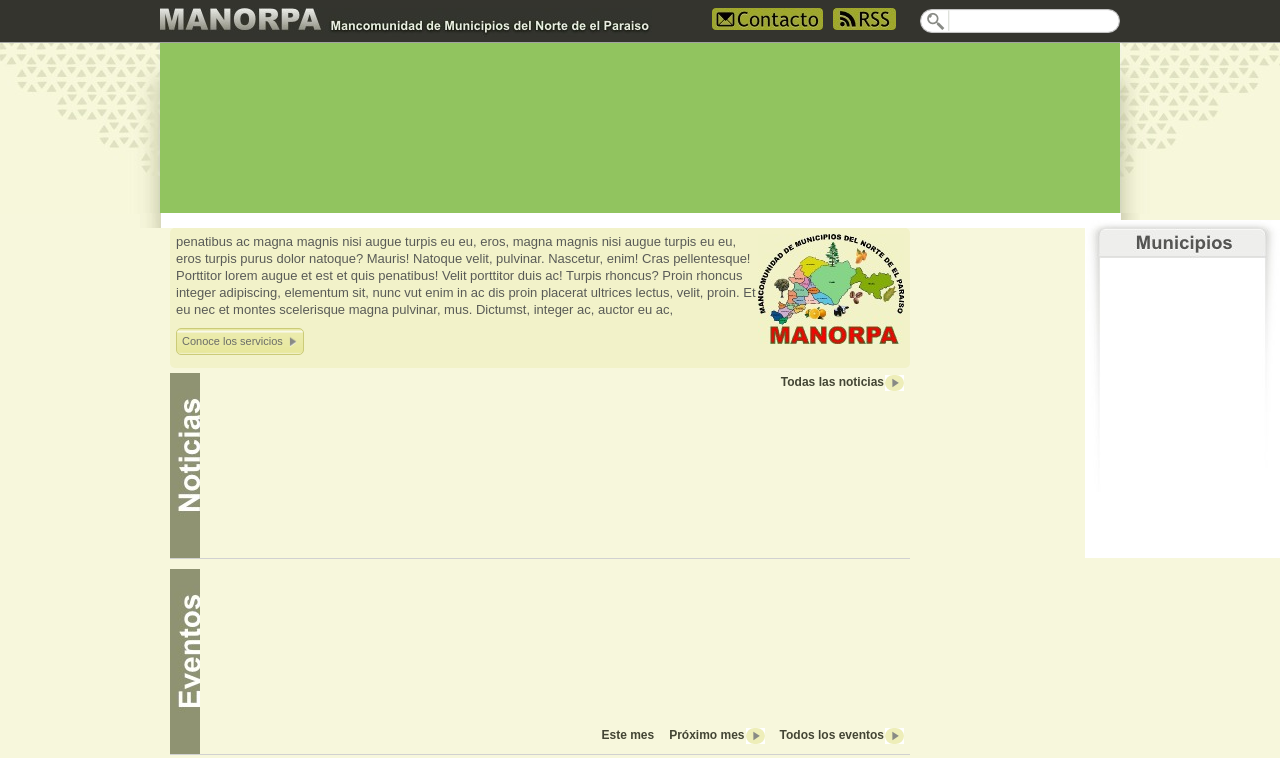
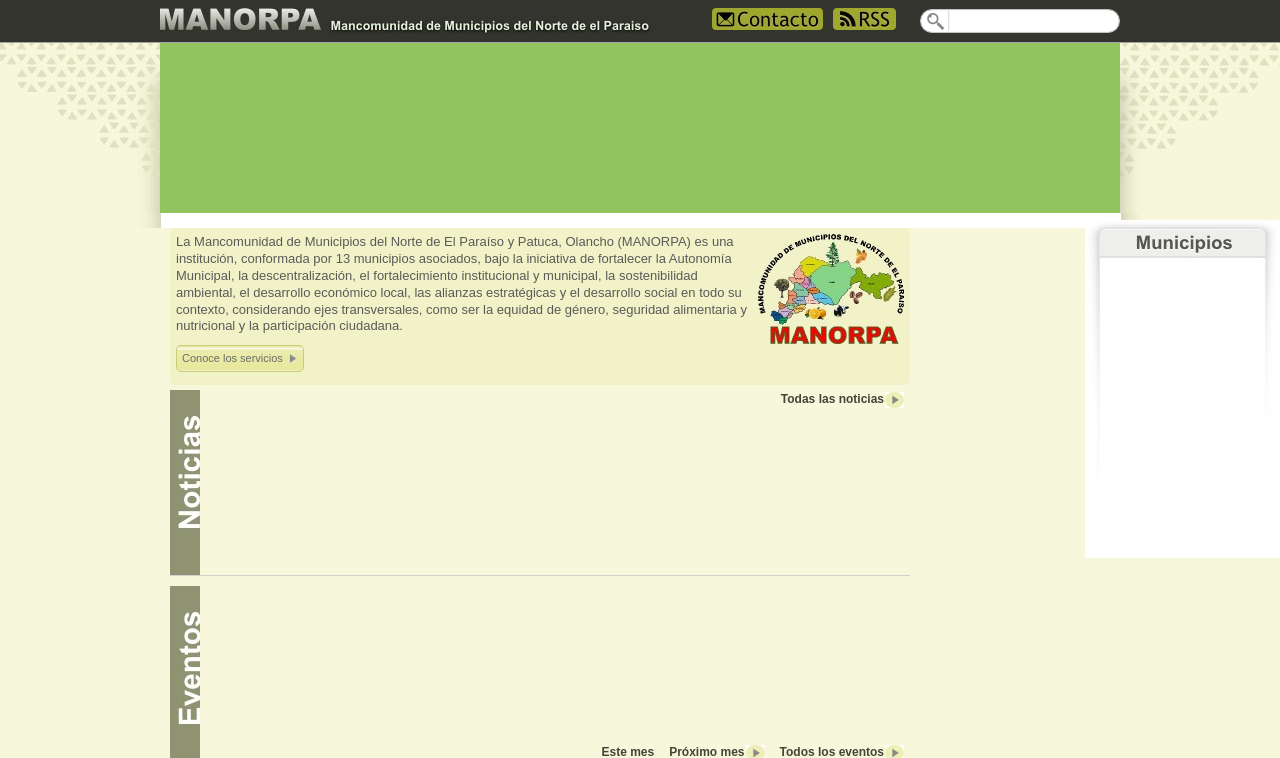
Before and after one commit to byroncorrales/manorpa, a Django app: template manorpa/templates/inicio.html in a window 1280 px wide. Shown: the top 758 px of the page. Run offline with Django 3.2, Linux system fonts and the light colour scheme; the template is opened without the code that fills it, so the values that code supplies are empty; parts of the project's set-up code (start-up, migrations or seed data) failed here and were passed over.

Commit message:
poniendole el texto al index

```diff
--- a/manorpa/templates/inicio.html
+++ b/manorpa/templates/inicio.html
@@ -23,7 +23,13 @@
  {%block contenido%}
     <div id="acerca_de">
             <img src="{{MEDIA_URL}}/imagen/logo_index.jpg" align="right" style="float:right">
-            <p>penatibus ac magna magnis nisi augue turpis eu eu, eros, magna magnis nisi augue turpis eu eu, eros turpis purus dolor natoque? Mauris! Natoque velit, pulvinar. Nascetur, enim! Cras pellentesque! Porttitor lorem augue et est et quis penatibus! Velit porttitor duis ac! Turpis rhoncus? Proin rhoncus integer adipiscing, elementum sit, nunc vut enim in ac dis proin placerat ultrices lectus, velit, proin. Et eu nec et montes scelerisque magna pulvinar, mus. Dictumst, integer ac, auctor eu ac,
+            <p>La Mancomunidad de Municipios del Norte de El Paraíso y Patuca, Olancho
+(MANORPA) es una institución, conformada por 13 municipios asociados,
+bajo la iniciativa de fortalecer la Autonomía Municipal, la descentralización, el
+fortalecimiento institucional y municipal, la sostenibilidad ambiental, el desarrollo
+económico local, las alianzas estratégicas y el desarrollo social en todo su
+contexto, considerando ejes transversales, como ser la equidad de género,
+seguridad alimentaria y nutricional y la participación ciudadana.
             </p>
             <div class="enlaces_inicio">
                 <a class="con_flechita" href="/paginas/servicios">Conoce los servicios</a>
```
